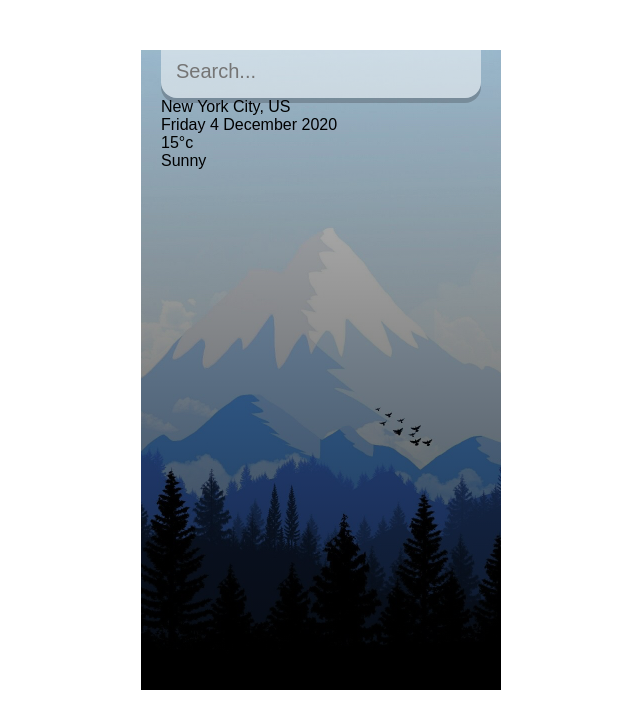
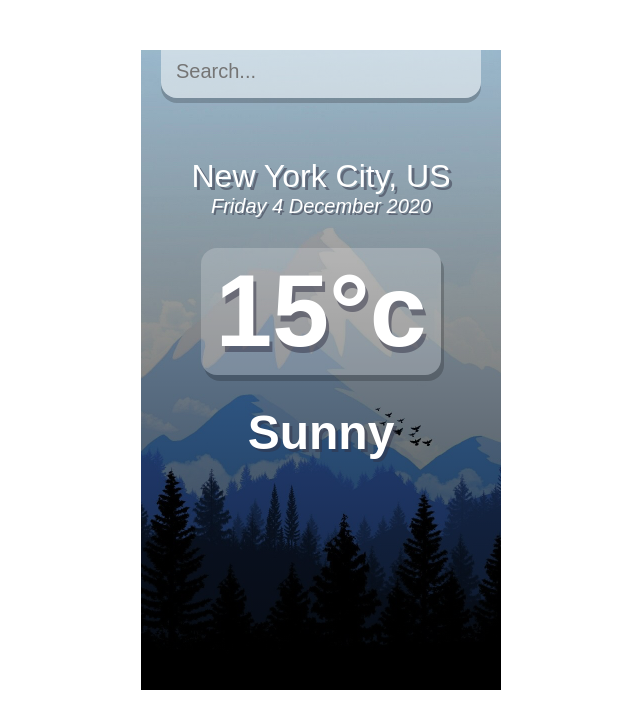
Before and after one commit to Carlton7/react_weather_app, a React (Create React App) app in the folder weather-react/: page / in a window 1280 px wide. Shown: the top 728 px of the page, without its empty margins (319-959 px from the left). Built offline with nearby package versions, Linux system fonts and the light colour scheme.

Commit message:
updating new date components in css

```diff
--- a/weather-react/src/App.js
+++ b/weather-react/src/App.js
@@ -31,6 +31,7 @@
             placeholder="Search..."
           />
         </div>
+        <div className="weather-info">
           <div className="location-box">
             <div className="location"> New York City, US</div>
             <div className="date">{dateBuilder(new Date())}</div>
@@ -41,6 +42,7 @@
             </div>
             <div className="weather">Sunny</div>
           </div>
+        </div>
       </main>
     </div>
   );
--- a/weather-react/src/index.css
+++ b/weather-react/src/index.css
@@ -56,3 +56,53 @@
 .search-box .search-bar:focus {
   background-color: rgba(255,255,255, 0.75);
 }
+
+.weather-info {
+  margin-top: 60px;
+}
+
+.location-box .location {
+  color: #FFF;
+  font-size: 32px;
+  font-weight: 500;
+  text-align: center;
+  text-shadow: 3px 3px rgba(50,50,70,0.5);
+}
+
+.location-box .date {
+  color: #FFF;
+  font-size: 20px;
+  font-weight: 300;
+  font-style: italic;
+  text-align: center;
+  text-shadow: 2px 2px rgba(50,50,70,0.5);
+}
+
+.weather-box {
+  text-align: center;
+}
+
+.weather-box .temp {
+  position: relative;
+  display: inline-block;
+  margin: 30px auto;
+  background-color: rgba(255,255,255, 0.2);
+  border-radius: 16px;
+
+  padding: 5px 15px;
+
+  color: #FFF;
+  font-size: 102px;
+  font-weight: 800;
+
+  text-shadow: 3px 6px rgba(50,50,70,0.5);
+  text-align: center;
+  box-shadow: 3px 6px rgba(0,0,0,0.2);
+}
+
+.weather-box .weather {
+  color: #FFF;
+  font-size: 48px;
+  font-weight: 700;
+  text-shadow: 3px 3px rgba(50,50,70,0.5);
+}
```
Also changed, not shown: 1 other file (tests, documents, lock files or other folders). Lines whose indentation alone changed are shown as unchanged.
